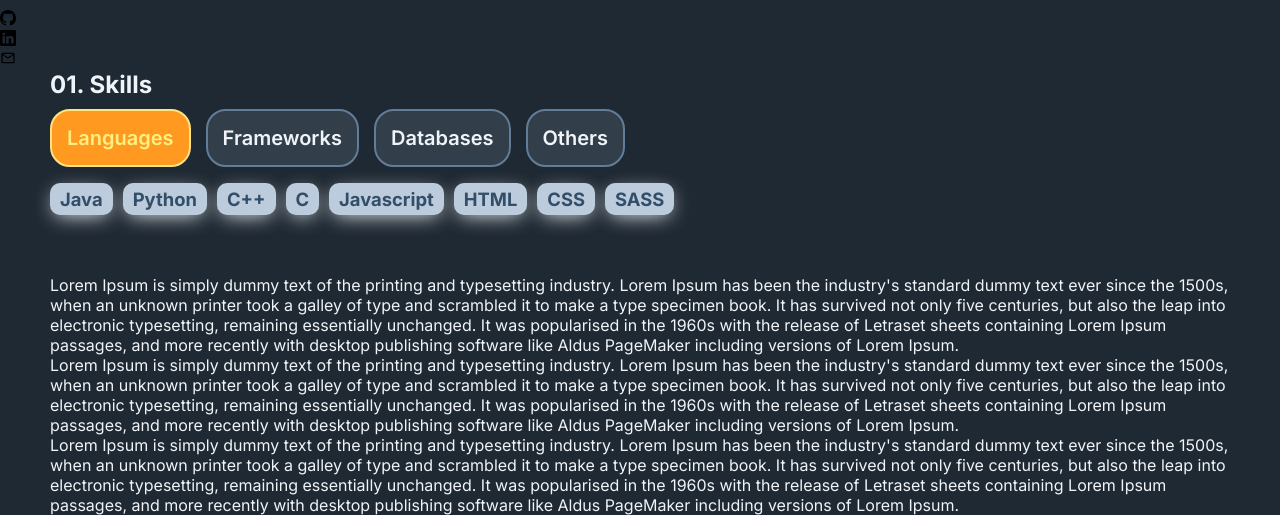
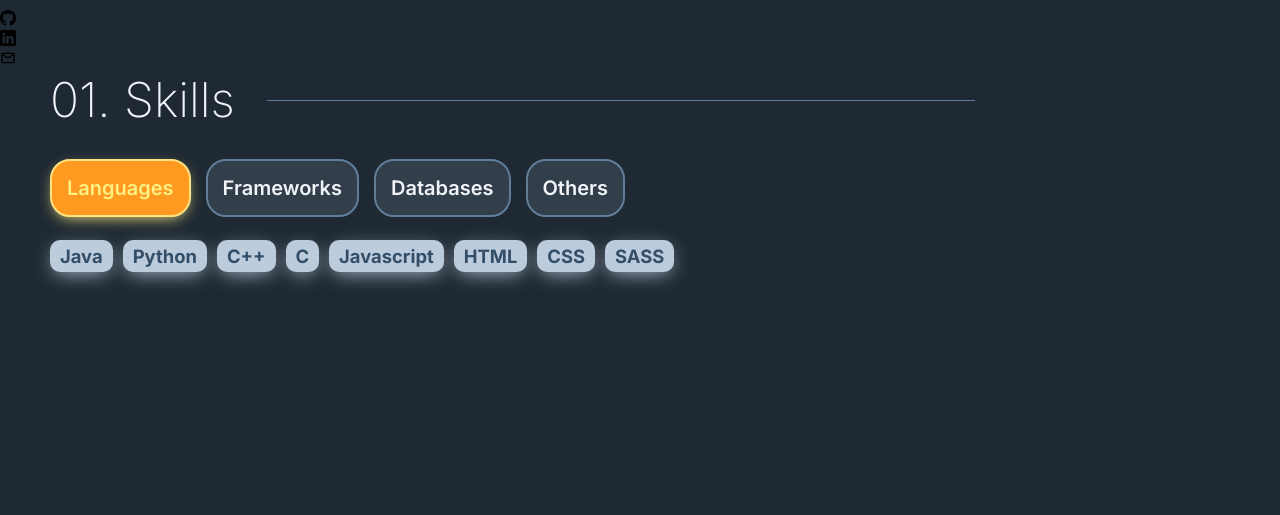
Before and after one commit to rawsashimi1604/PortfolioSite, a React (Create React App) app: page / in a window 1280 px wide. Shown: the part 790-1305 px from the top of the page. After the commit the page ends 1122 px from the top, so only its background shows below. Built offline with nearby package versions, Linux system fonts and the light colour scheme; grey boxes are pictures that could not be loaded.

Commit message:
added header lines

```diff
--- a/src/components/Skills/Skill/style.css
+++ b/src/components/Skills/Skill/style.css
@@ -1,5 +1,5 @@
 .skill ul {
-    margin-top: 1em;
+    margin-top: 23px;
     color: var(--color-50);
     list-style-type: none;
 
@@ -18,5 +18,5 @@
     padding: 5px 10px;
     border-radius: 10px;
 
-    box-shadow: 0px 5px 20px -5px var(--color-50);
+    box-shadow: 0px 5px 20px -5px var(--color-200);
 }
--- a/src/components/Skills/Skills.js
+++ b/src/components/Skills/Skills.js
@@ -3,8 +3,6 @@ import Skill from "./Skill/Skill"
 
 import "./style.css"
 import skillData from "./skillData"
-
-
 
 export default function Skills() {
 
@@ -51,21 +49,10 @@ export default function Skills() {
                 />
             </div>
 
-
             <br/>
             <br/>
             <br/>
-            <p>
-                Lorem Ipsum is simply dummy text of the printing and typesetting industry. Lorem Ipsum has been the industry's standard dummy text ever since the 1500s, when an unknown printer took a galley of type and scrambled it to make a type specimen book. It has survived not only five centuries, but also the leap into electronic typesetting, remaining essentially unchanged. It was popularised in the 1960s with the release of Letraset sheets containing Lorem Ipsum passages, and more recently with desktop publishing software like Aldus PageMaker including versions of Lorem Ipsum.
-            </p>
 
-            <p>
-                Lorem Ipsum is simply dummy text of the printing and typesetting industry. Lorem Ipsum has been the industry's standard dummy text ever since the 1500s, when an unknown printer took a galley of type and scrambled it to make a type specimen book. It has survived not only five centuries, but also the leap into electronic typesetting, remaining essentially unchanged. It was popularised in the 1960s with the release of Letraset sheets containing Lorem Ipsum passages, and more recently with desktop publishing software like Aldus PageMaker including versions of Lorem Ipsum.
-            </p>
-
-            <p>
-                Lorem Ipsum is simply dummy text of the printing and typesetting industry. Lorem Ipsum has been the industry's standard dummy text ever since the 1500s, when an unknown printer took a galley of type and scrambled it to make a type specimen book. It has survived not only five centuries, but also the leap into electronic typesetting, remaining essentially unchanged. It was popularised in the 1960s with the release of Letraset sheets containing Lorem Ipsum passages, and more recently with desktop publishing software like Aldus PageMaker including versions of Lorem Ipsum.
-            </p>
         </section>
     )
 }
--- a/src/components/Skills/style.css
+++ b/src/components/Skills/style.css
@@ -1,5 +1,20 @@
 section.skills {
     color: var(--color-50);
+}
+
+section.skills h1 {
+    font-size: 3rem;
+    font-weight: 200;
+    margin-bottom: 20px;
+}
+
+section.skills h1:after {
+    display: inline-block;
+    content: "";
+    border-top: 0.5px solid var(--color-500);
+    width: 60%;
+    margin: 0 2rem;
+    transform: translateY(-1rem);
 }
 
 section.skills ul.skill-buttons {
@@ -29,4 +44,6 @@ section.skills ul.skill-buttons li.selected {
     background-color: var(--color-selected-500);
     color: var(--color-selected-100);
     border: 2px solid var(--color-selected-200);
+
+    box-shadow: 0px 5px 15px -5px var(--color-selected-100);
 }
```
